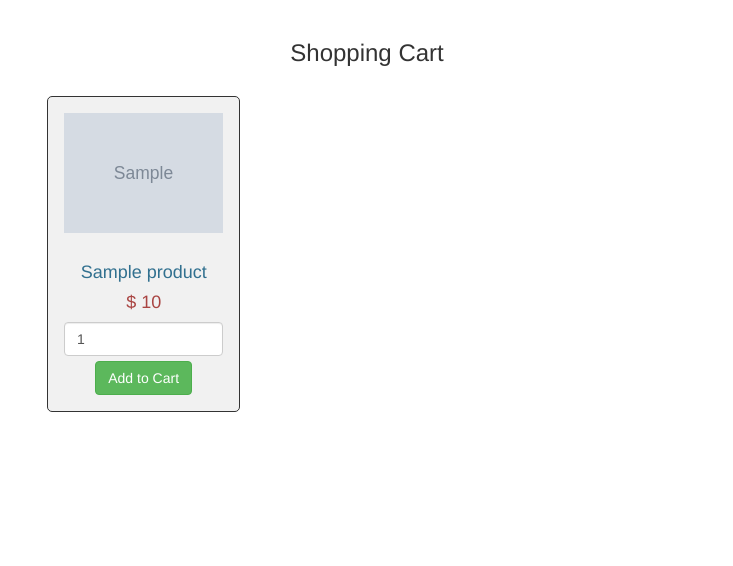
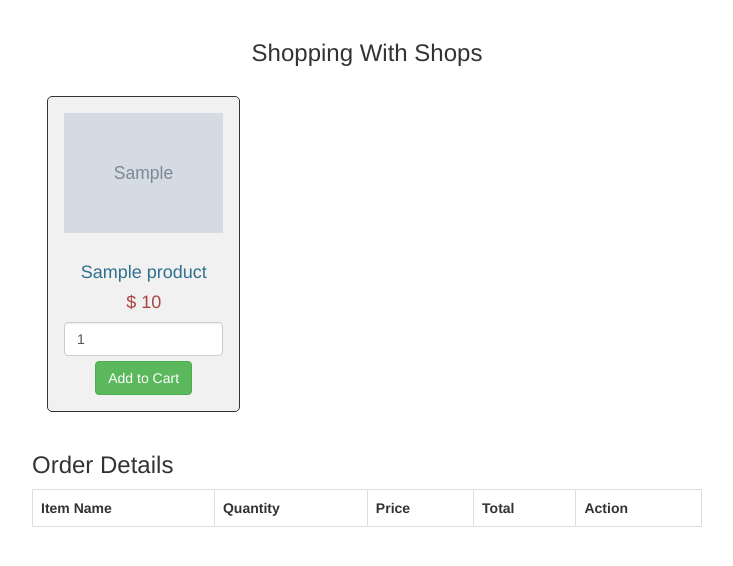
Before and after one commit to Wyroczen/MiniShop, a PHP site: page /index.php in a window 1280 px wide. Shown: the top 566 px of the page, without its empty margins (273-1006 px from the left). Run offline with PHP 8.4, Linux system fonts and the light colour scheme; tables that the repository leaves empty or names only in its code hold one stand-in row (values such as "Sample post"); grey boxes marked "Sample" are stand-in pictures; lists and menus that the app fills with data are empty.

Commit message:
Shopping cart code

```diff
--- a/index.php
+++ b/index.php
@@ -21,6 +21,7 @@
         else
         {
             echo '<script>alert("Item already in shopping cart")</script>';
+            echo '<script>window.location="index.php"</script>';
         }
     }
     else
@@ -46,7 +47,7 @@
 	<body>
         <br />
         <div class="container" style="width:700px;">
-            <h3 align="center">Shopping Cart</h3><br />
+            <h3 align="center">Shopping With Shops</h3><br />
             <?php
             $query = "SELECT * FROM products ORDER BY id ASC";
             $result = mysqli_query($connect, $query);
@@ -58,7 +59,7 @@
                     <div class="col-md-4">
                         <form method="post" action="index.php?action=add&id=<?php echo $row["id"]; ?>">
                             <div style="border:1px solid #333; background-color:#f1f1f1; border-radius:5px; padding:16px;" align="center">
-						        <img src="images/<?php echo $row["image"]; ?>" class="img-responsive" /><br />
+						        <img width="200px" height="auto" src="images/<?php echo $row["image"]; ?>" class="img-responsive" /><br />
 						        <h4 class="text-info"><?php echo $row["name"]; ?></h4>
 						        <h4 class="text-danger">$ <?php echo $row["price"]; ?></h4>
 						        <input type="text" name="quantity" value="1" class="form-control" />
@@ -73,6 +74,44 @@
                 }
             }
             ?>
+            <div style="clear:both"></div>
+            <br />
+            <h3>Order Details</h3>
+            <div class="table-responsive">
+                <table class="table table-bordered">
+                    <tr>
+                        <th width=="40%">Item Name</th>
+                        <th width=="10%">Quantity</th>
+                        <th width=="20%">Price</th>
+                        <th width=="15%">Total</th>
+                        <th width=="5%">Action</th>
+                    </tr>
+                    <?php
+                    if(!empty($_SESSION["shopping_cart"]))
+                    {
+                        $total = 0; //store total of item price
+                        foreach($_SESSION["shopping_cart"] as $keys => $values)
+                        {
+                            ?>
+                            <tr>
+                                <td><?php echo $values["item_name"]; ?></td>
+                                <td><?php echo $values["item_quantity"]; ?></td>
+                                <td>$ <?php echo $values["item_price"]; ?></td>
+                                <td><?php echo number_format($values["item_quantity"] * $values["item_price"], 2); ?></td>
+                                <td><a href="index.php?action=delete&id=<?php echo $values["item id"]; ?>"><span class="text-danger">Remove</span></a></td>
+                            </tr>
+                            <?php
+                                $total = $total + ($values["item_quantity"] * $values["item_price"]);
+                        }
+                        ?>
+                            <td colspan="3" align="right">Total</td>
+                            <td align="right">$ <?php echo number_format($total, 2); ?></td>
+                        <?php
+                    }
+                    ?>
+                </table>
+            </div>
         </div>
+        <br />
 	</body>
 </html>
```
